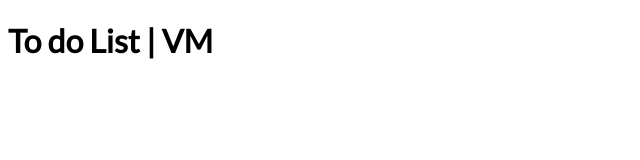
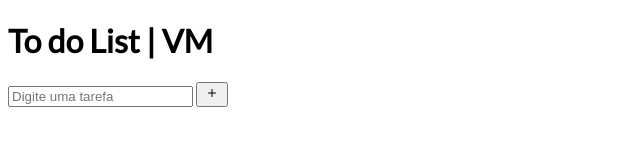
Before and after one commit to VictorMuza/To-Do-List, a plain HTML site: page index.html in a window 1280 px wide. Shown: the whole page, without its empty margins (0-640 px from the left). Drawn offline with Linux system fonts and the light colour scheme.

Commit message:
segundo dia arrumando o html

```diff
--- a/index.html
+++ b/index.html
@@ -9,6 +9,21 @@
 </head>
 <body>
     <h1>To do List | VM</h1>
+    <div class="content">
+        <div class="content-add-item">
+           <input type="text" placeholder="Digite uma tarefa" id="input-task">
+           <button id="btn-new-task">
+                <svg xmlns="http://www.w3.org/2000/svg" width="16" height="16" fill="currentColor" class="bi bi-plus" viewBox="0 0 16 16">
+                    <path d="M8 4a.5.5 0 0 1 .5.5v3h3a.5.5 0 0 1 0 1h-3v3a.5.5 0 0 1-1 0v-3h-3a.5.5 0 0 1 0-1h3v-3A.5.5 0 0 1 8 4"/>
+                </svg>
+           </button>
+        </div>
+        <div class="content--body">
+            <ul id="to-do-list">
+
+            </ul>
+        </div>
+    </div>
 </body>
 <script src="script.js"></script>
 </html>
```
